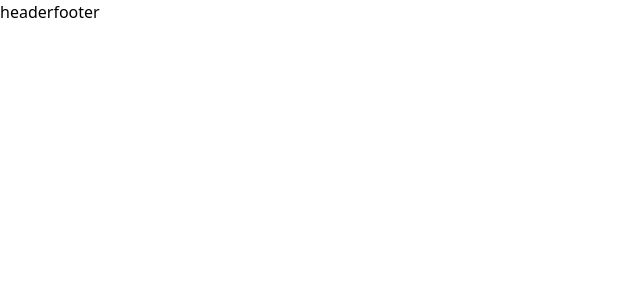
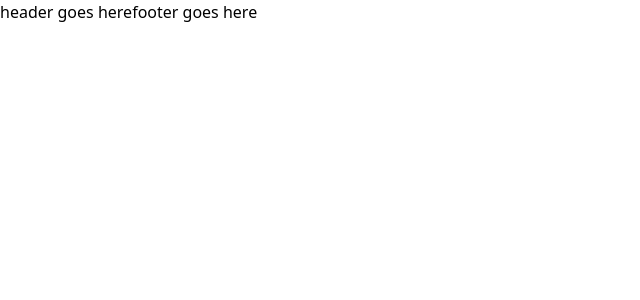
Before and after one commit to sliit-foss/timekeeper-web, a React (Vite) app: page / in a window 1280 px wide. Shown: the top 300 px of the page, without its empty margins (0-640 px from the left). Built offline with nearby package versions, Linux system fonts and the light colour scheme.

Commit message:
Feat: pr preview from forks
Closes #14

```diff
--- a/src/components/common/footer.jsx
+++ b/src/components/common/footer.jsx
@@ -1,5 +1,5 @@
 const Footer = () => {
-  return <>footer</>;
+  return <>footer goes here</>;
 };
 
 export default Footer;
--- a/src/components/common/header.jsx
+++ b/src/components/common/header.jsx
@@ -1,5 +1,5 @@
 const Header = () => {
-  return <>header</>;
+  return <>header goes here</>;
 };
 
 export default Header;
```
